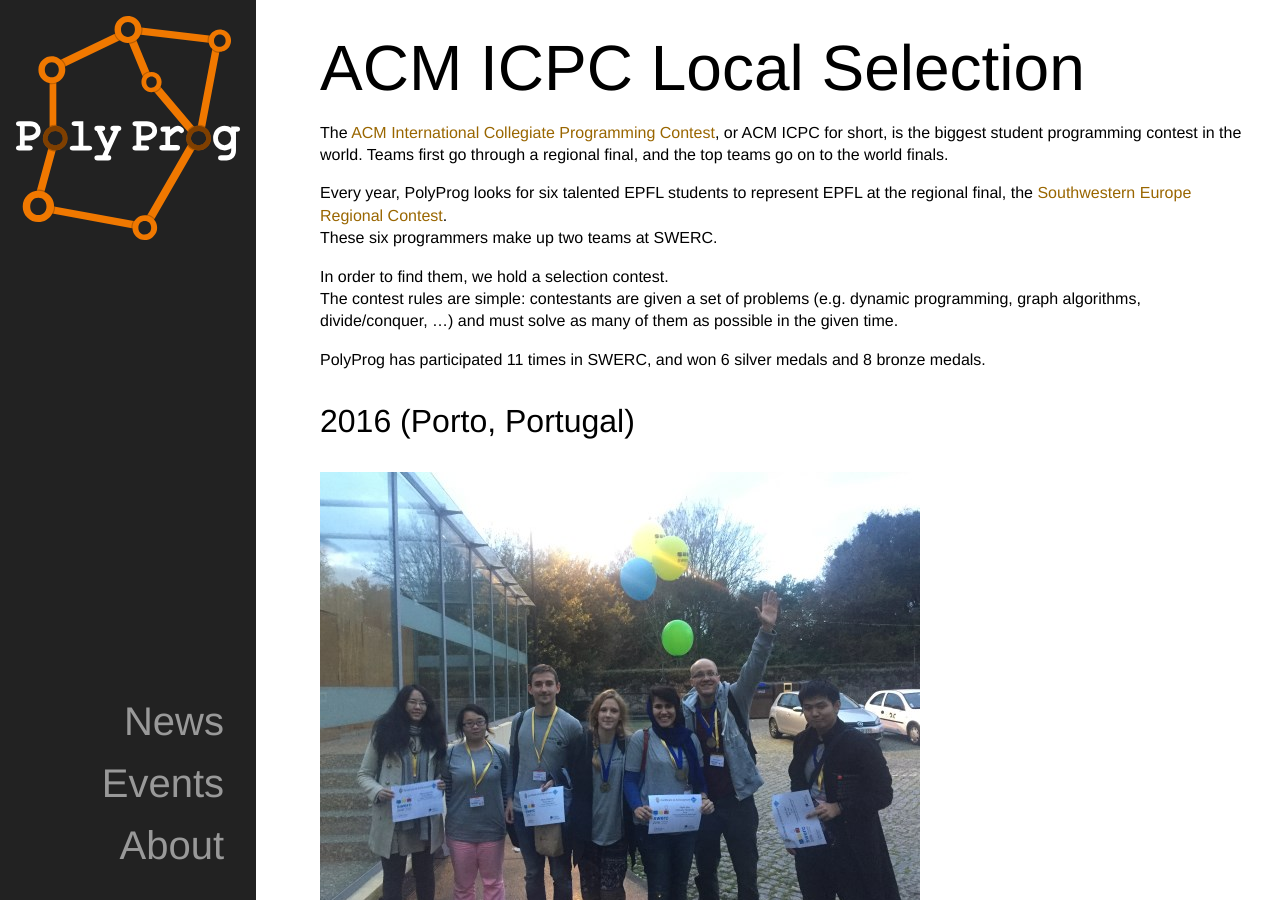
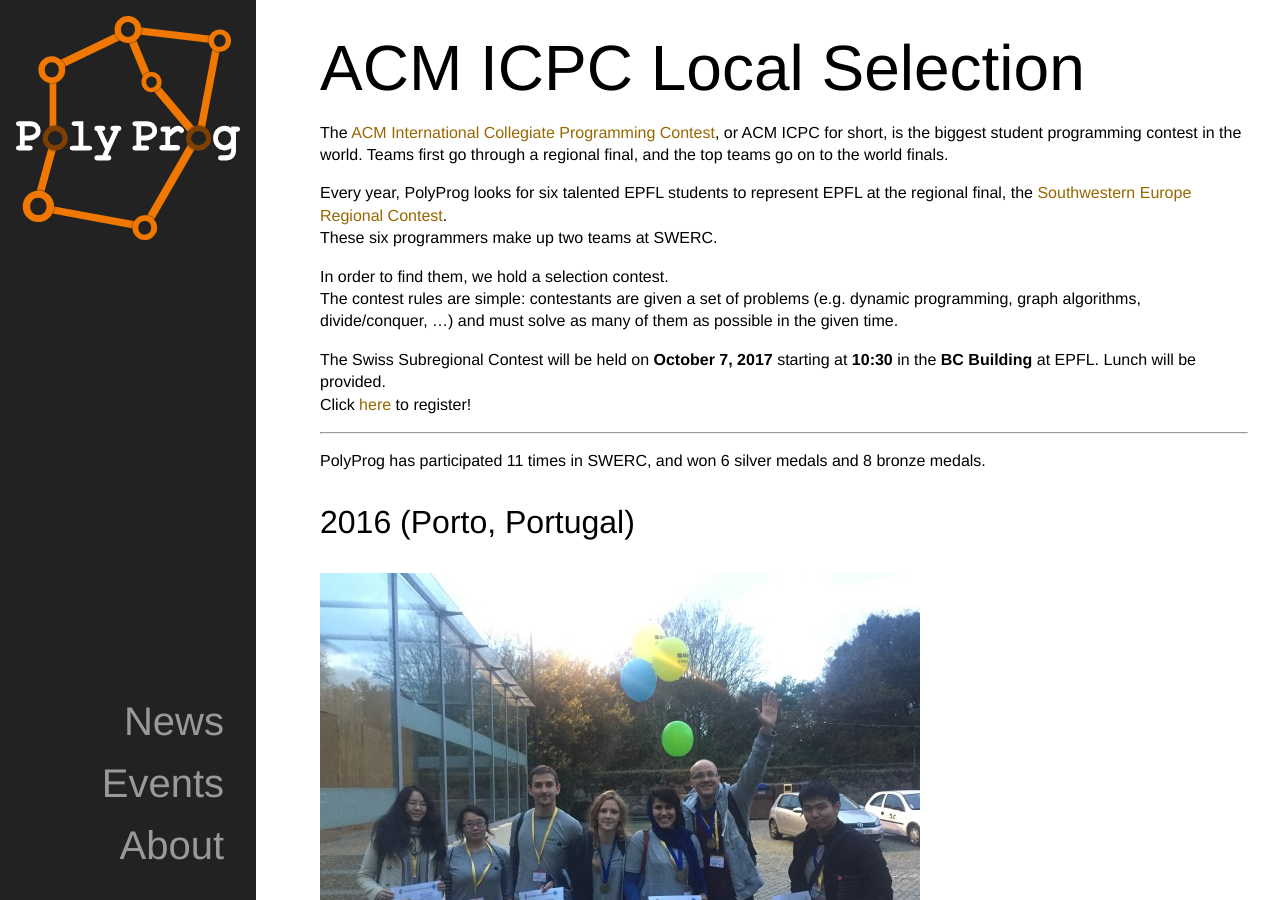
Before and after one commit to PolyProg/PolyProg.github.io, a Jekyll site: the page built from _events/swerc.md, in a window 1280 px wide and 900 px high. Built offline with Jekyll 4.4.1, drawn with Linux system fonts in a browser that asks for light colours.

Commit message:
Swiss Subregional 2017 info

```diff
--- a/_events/swerc.md
+++ b/_events/swerc.md
@@ -22,6 +22,11 @@
 The contest rules are simple: contestants are given a set of problems (e.g. dynamic programming, graph algorithms, divide/conquer, ...)
 and must solve as many of them as possible in the given time.
 
+The Swiss Subregional Contest will be held on **October 7, 2017** starting at **10:30** in the **BC Building** at EPFL. Lunch will be provided.
+Click [here](http://swerc.hc2.ch) to register!
+
+---
+
 PolyProg has participated 11 times in SWERC, and won 6 silver medals and 8 bronze medals.
 
 {% assign sorted_results = site.results | sort: 'id' %}
```
